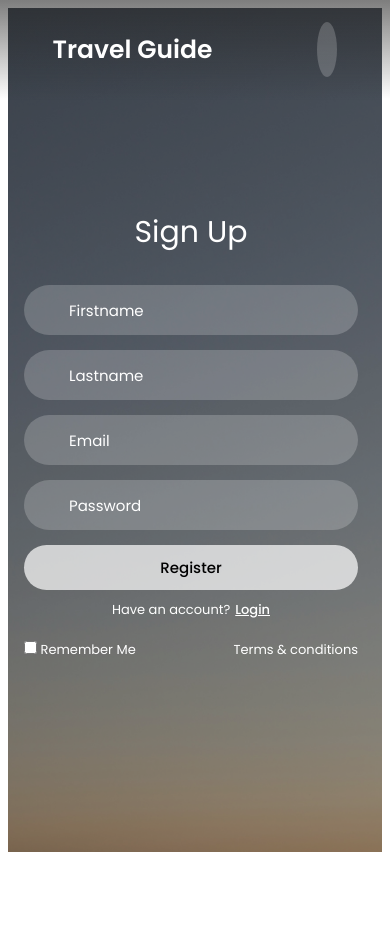
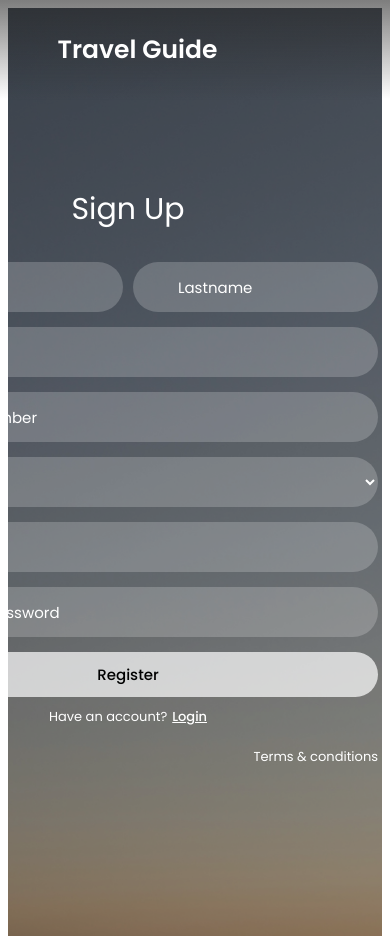
Before and after one commit to sujithachalla97/projectAngularTravelGuide, an Angular app in the folder frontend/: page /signup in a window 390 px wide. Before the commit the page ends 860 px from the top, so only its background shows below. Built offline with nearby package versions, Linux system fonts and the light colour scheme.

Commit message:
added licence and updated the signup and login page

```diff
--- a/frontend/src/app/app.routes.ts
+++ b/frontend/src/app/app.routes.ts
@@ -3,8 +3,8 @@ import { SignupComponent } from './signup/signup.component';
 import { LoginComponent } from './login/login.component';
 
 export const routes: Routes = [
-  { path: '', redirectTo: 'login', pathMatch: 'full' }, // Redirect to login by default
+  { path: '', redirectTo: 'login', pathMatch: 'full' },
   { path: 'login', component: LoginComponent },
   { path: 'signup', component: SignupComponent },
-  // Add other routes here if needed
+  { path: '**', redirectTo: 'signup' } // Handle invalid routes
 ];
--- a/frontend/src/app/login/login.component.css
+++ b/frontend/src/app/login/login.component.css
@@ -76,6 +76,12 @@ body {
     width: 150px;
     height: 45px;
     padding: 10px 30px;
+}
+.Sign-u{
+    cursor: pointer;
+    color: #fff;
+    text-decoration: none;
+    font-weight: 500;
 }
 
 .nav-menu-btn {
--- a/frontend/src/app/signup/signup.component.css
+++ b/frontend/src/app/signup/signup.component.css
@@ -1,5 +1,5 @@
 @import url('https://fonts.googleapis.com/css2?family=Poppins:wght@400;500;600;700&display=swap');
-*{
+* {
     margin: 0;
     padding: 0;
     box-sizing: border-box;
@@ -14,14 +14,14 @@ body {
     padding: 0;
 }
 
-.wrapper{
+.wrapper {
     display: flex;
     justify-content: center;
     align-items: center;
     min-height: 110vh;
     background: rgba(39, 39, 39, 0.4);
 }
-.nav{
+.nav {
     position: fixed;
     top: 0;
     display: flex;
@@ -33,26 +33,26 @@ body {
     z-index: 100;
 }
 
-.nav-logo p{
+.nav-logo p {
     color: white;
     font-size: 25px;
     font-weight: 600;
     display: inline-block;
 }
-.nav-menu ul{
+.nav-menu ul {
     display: flex;
 }
-.nav-menu ul li{
+.nav-menu ul li {
     list-style-type: none;
 }
-.nav-menu ul li .link{
+.nav-menu ul li .link {
     text-decoration: none;
     font-weight: 500;
     color: #fff;
     padding-bottom: 10px;
     margin: 0 25px;
 }
-.link:hover, .active{
+.link:hover, .active {
     border-bottom: 2px solid #fff;
 }
 .nav-button .Sign-up,
@@ -67,9 +67,8 @@ body {
     height: 40px;
     font-weight: 500;
     margin: 10px;
+}
 
-
-}
 .Sign-in:hover, .Sign-up:hover {
     background: rgba(134, 159, 170, 0.6);
     border-radius: 20px;
@@ -81,27 +80,25 @@ body {
 .nav-menu-btn {
     display: none;
 }
-.form-box{
+.form-box {
     position: relative;
     display: flex;
     align-items: center;
     justify-content: center;
     width: 512px;
-    height: 420px;
+    height: 588px;
     overflow: hidden;
     z-index: 2;
 }
 
-.register-container{
+.register-container {
     position: absolute;
-    right: 4px ;
+    right: 4px;
     width: 500px;
     display: flex;
     flex-direction: column;
     transition: .5s ease-in-out;
 }
-
-
 
 .top span {
     color: #fff;
@@ -116,17 +113,17 @@ body {
     margin-left: 5px;
 }
 
-header{
+header {
     color: #fff;
     font-size: 30px;
     text-align: center;
     padding: 10px 0 30px 0;
 }
-.two-forms{
+.two-forms {
     display: flex;
     gap: 10px;
 }
-.input-field{
+.input-field {
     font-size: 15px;
     background: rgba(255, 255, 255, 0.2);
     color: #fff;
@@ -143,7 +140,23 @@ header{
     background: rgba(255, 255, 255, 0.25);
 }
 
-::-webkit-input-placeholder{
+select.input-field {
+    background-color: rgba(255, 255, 255, 0.2);
+    color: white;
+    border: none;
+    outline: none;
+    padding: 0 15px 0 45px;
+    border-radius: 30px;
+    transition: .2s ease;
+}
+
+
+select.input-field option {
+    background-color: rgba(39, 39, 39, 0.8);
+    color: white;
+}
+
+::-webkit-input-placeholder {
     color: #fff;
 }
 .input-box i {
@@ -180,69 +193,50 @@ header{
     margin-top: 10px;
 }
 input[type="checkbox"],
-input[type="checkbox"]+label{
-  cursor:pointer;
-  }
-.two label a{
+input[type="checkbox"]+label {
+    cursor: pointer;
+}
+.two label a {
     text-decoration: none;
     color: #fff;
 }
-.two label a:hover{
+.two label a:hover {
     text-decoration: underline;
     cursor: pointer;
 }
-@media only screen and (max-width: 786px){
-    .nav-button{
+@media only screen and (max-width: 786px) {
+    .nav-button {
         display: none;
     }
-    .nav-menu.responsive{
+    .nav-menu.responsive {
         top: 100px;
     }
-    .nav-menu{
+    .nav-menu {
         position: absolute;
         top: -800px;
         display: flex;
         justify-content: center;
-        background: rgba(255, 255, 255, 0.2);
+        background: rgba(255, 255, 255, 0.8);
+        transition: 1s ease;
         width: 100%;
-        height: 90vh;
-        backdrop-filter: blur(20px);
-        transition: .3s;
+        z-index: -1;
     }
-    .nav-menu ul{
+    .nav-menu ul {
         flex-direction: column;
-        text-align: center;
     }
-    .nav-menu-btn{
+    .nav-menu ul li .link {
+        color: #000;
+    }
+    .nav-menu ul li {
+        margin: 20px 0;
+    }
+    .nav-menu ul li .link {
+        padding-bottom: 0;
+        font-size: 30px;
+    }
+    .nav-menu-btn {
         display: block;
-    }
-    .nav-menu-btn i{
-        font-size: 25px;
+        cursor: pointer;
         color: #fff;
-        padding: 10px;
-        background: rgba(255, 255, 255, 0.2);
-        border-radius: 50%;
-        cursor: pointer;
-        transition: .3s;
-    }
-    .nav-menu-btn i:hover{
-        background: rgba(255, 255, 255, 0.15);
     }
 }
-@media only screen and (max-width: 540px) {
-    .wrapper{
-        min-height: 100vh;
-    }
-    .form-box{
-        width: 100%;
-        height: 500px;
-    }
-    .register-container, .login-container{
-        width: 100%;
-        padding: 0 20px;
-    }
-    .register-container .two-forms{
-        flex-direction: column;
-        gap: 0;
-    }
-}
--- a/frontend/src/app/signup/signup.component.html
+++ b/frontend/src/app/signup/signup.component.html
@@ -14,10 +14,9 @@
                </ul>
            </div>
            <div class="nav-button">
-            <a  href="#"  class="Sign-in">Sign In</a>
+            <a href="#" class="Sign-in">Sign In</a>
             <a href="#" class="Sign-up">Sign Up</a>
         </div>
-
            <div class="nav-menu-btn">
                <i class="bx bx-menu"></i>
            </div>
@@ -25,12 +24,11 @@
        <div class="form-box">
         <div class="register-container" id="register">
             <div class="top">
-
                 <header>Sign Up</header>
             </div>
             <div class="two-forms">
                 <div class="input-box">
-                    <input type="text" class="input-field" placeholder="Firstname">
+                    <input type="text" class="input-field" placeholder="Firstname" required>
                     <i class="bx bx-user"></i>
                 </div>
                 <div class="input-box">
@@ -39,23 +37,39 @@
                 </div>
             </div>
             <div class="input-box">
-                <input type="text" class="input-field" placeholder="Email">
+                <input type="text" class="input-field" placeholder="Email" required>
                 <i class="bx bx-envelope"></i>
             </div>
             <div class="input-box">
-                <input type="password" class="input-field" placeholder="Password">
+                <input type="text" class="input-field" placeholder="Mobile Number" required>
+                <i class="bx bx-phone"></i>
+            </div>
+            <div class="input-box">
+                <select class="input-field">
+                    <option value="" disabled selected>Gender</option>
+                    <option value="male">Male</option>
+                    <option value="female">Female</option>
+                    <option value="other">Other</option>
+                </select>
+            </div>
+            <div class="input-box">
+                <input type="password" class="input-field" placeholder="Password" required>
+                <i class="bx bx-lock-alt"></i>
+            </div>
+            <div class="input-box">
+                <input type="password" class="input-field" placeholder="Confirm Password" required>
                 <i class="bx bx-lock-alt"></i>
             </div>
             <div class="input-box">
                 <input type="submit" class="submit" value="Register">
             </div>
             <div class="top">
-                <span>Have an account? <a href="#" onclick="login()">Login</a></span>
+                <span>Have an account? <a href="#">Login</a></span>
             </div>
             <div class="two-col">
                 <div class="one">
                     <input type="checkbox" id="register-check">
-                    <label for="register-check"> Remember Me</label>
+                    <label for="register-check">Remember Me</label>
                 </div>
                 <div class="two">
                     <label><a href="#">Terms & conditions</a></label>
```
Also changed, not shown: frontend/src/app/app.module.ts (+3 -11 lines).
